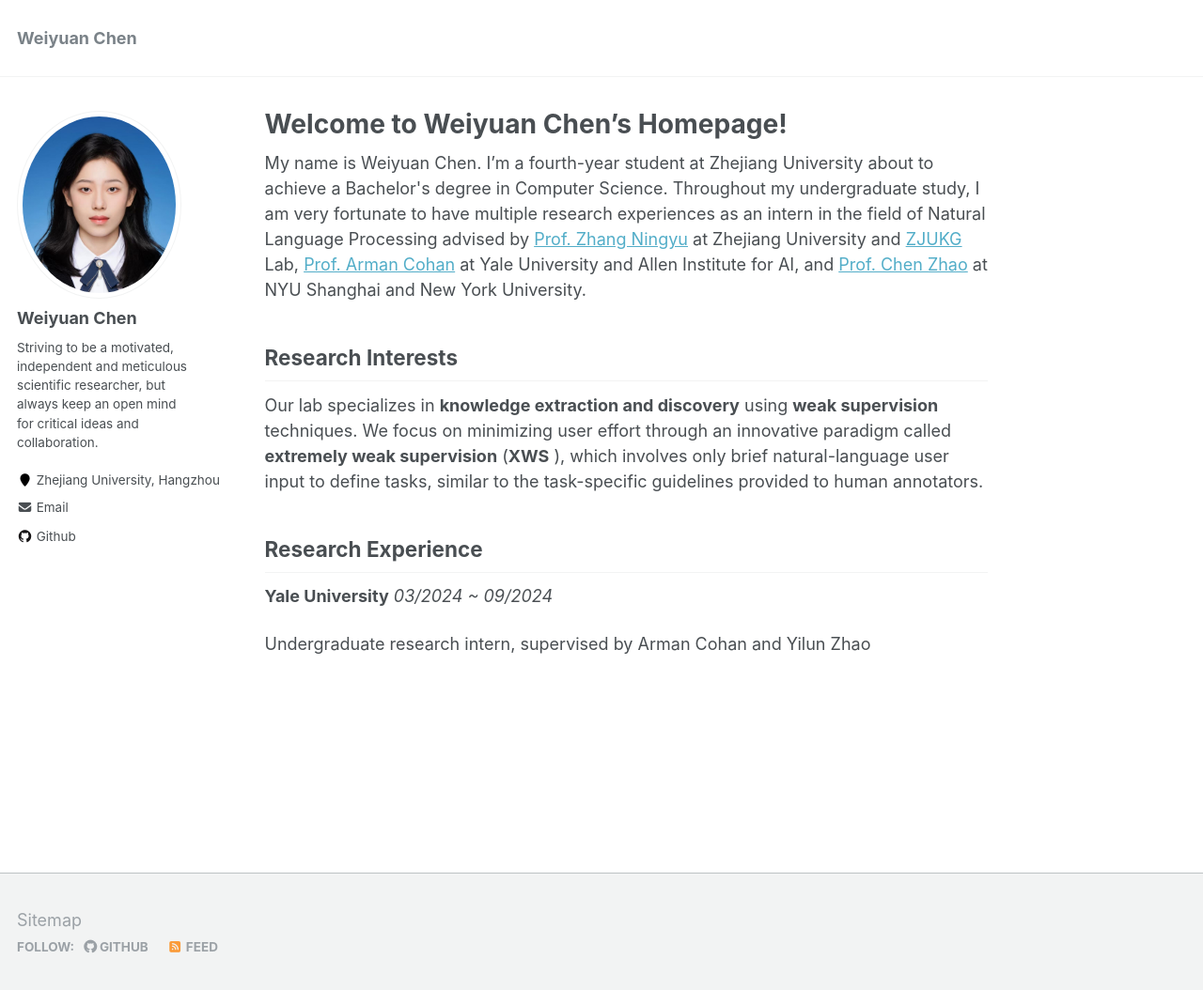
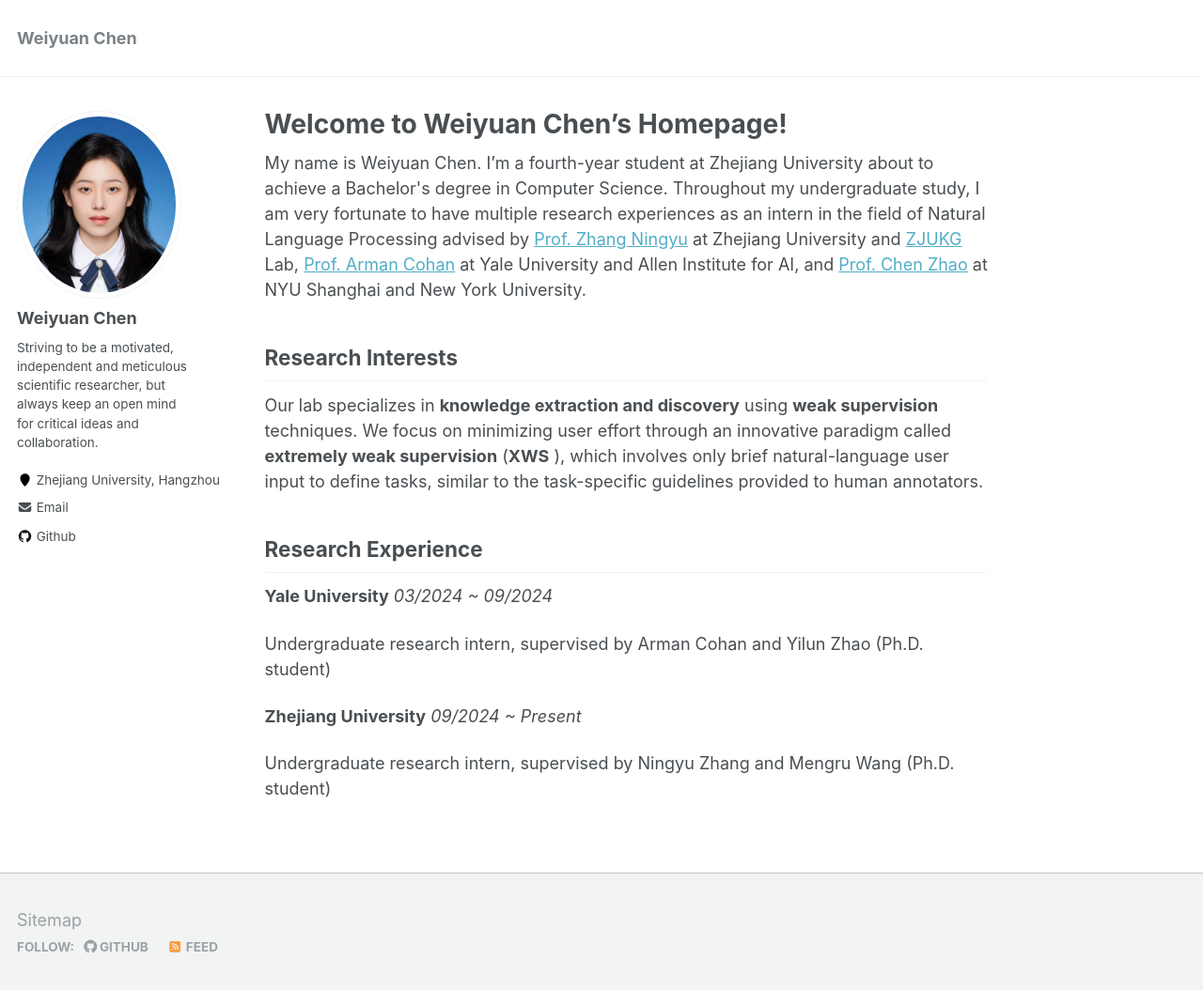
Before and after one commit to katie-chen2/katie-chen2.github.io, a Jekyll site: the page built from index.md, in a window 1280 px wide and 1066 px high. Shown: the top 1054 px of the window at 94% size. Built offline with Jekyll 4.4.1, drawn with Linux system fonts in a browser that asks for light colours; nearby versions of some CDN libraries; our own code applies the rules of GitHub Pages for plain Markdown files; library files that are not in the unit come from our copies.

Commit message:
Update default.html

```diff
--- a/_layouts/default.html
+++ b/_layouts/default.html
@@ -118,7 +118,11 @@
                         </p>
                         <h2 id="research-interests">Research Experience</h2>
                         <p><strong>Yale University</strong>    <em>03/2024 ~ 09/2024</em></p>
-                        <p>Undergraduate research intern, supervised by Arman Cohan and Yilun Zhao</p>
+                        <p>Undergraduate research intern, supervised by Arman Cohan and Yilun Zhao (Ph.D. student) </p>
+
+
+                        <p><strong>Zhejiang University</strong>    <em>09/2024 ~ Present</em></p>
+                        <p>Undergraduate research intern, supervised by Ningyu Zhang and Mengru Wang (Ph.D. student) </p>
                     </section>
                     <footer class="page__meta"></footer>
                     <!-- -->
```
